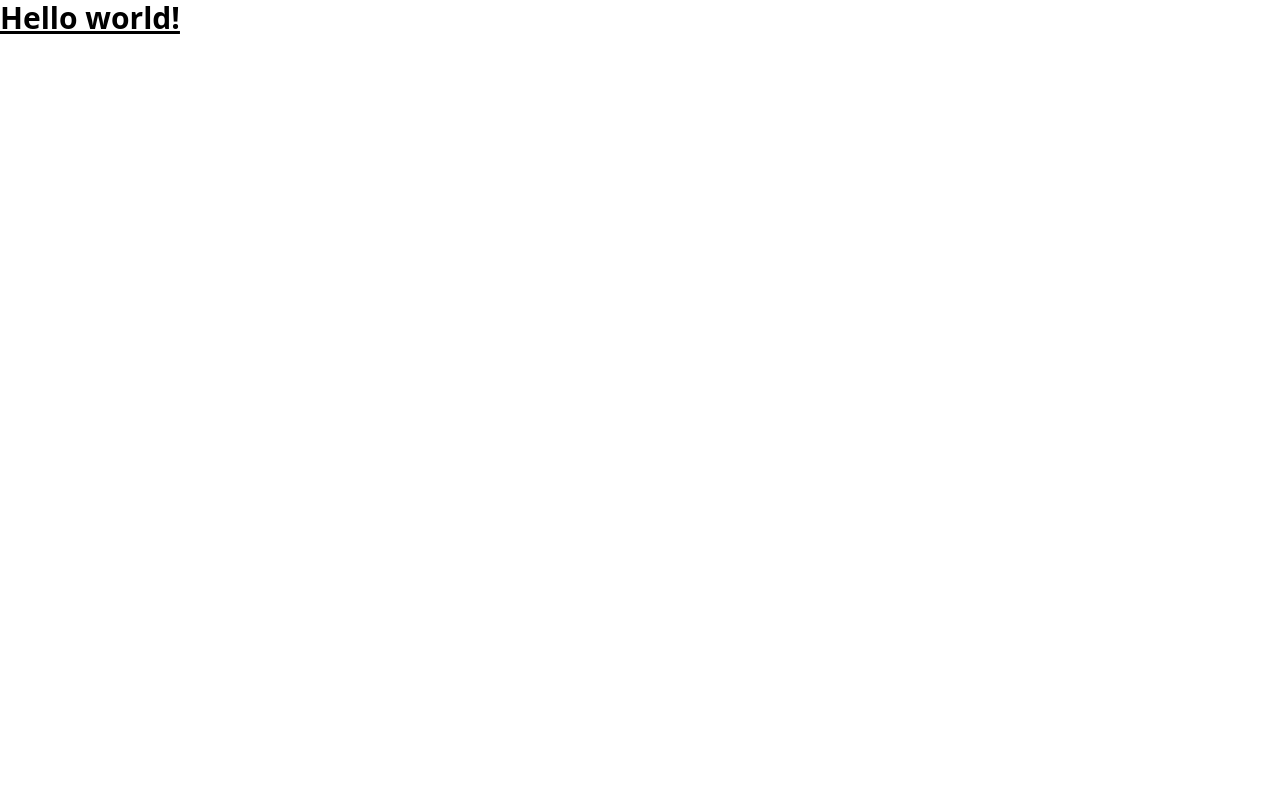
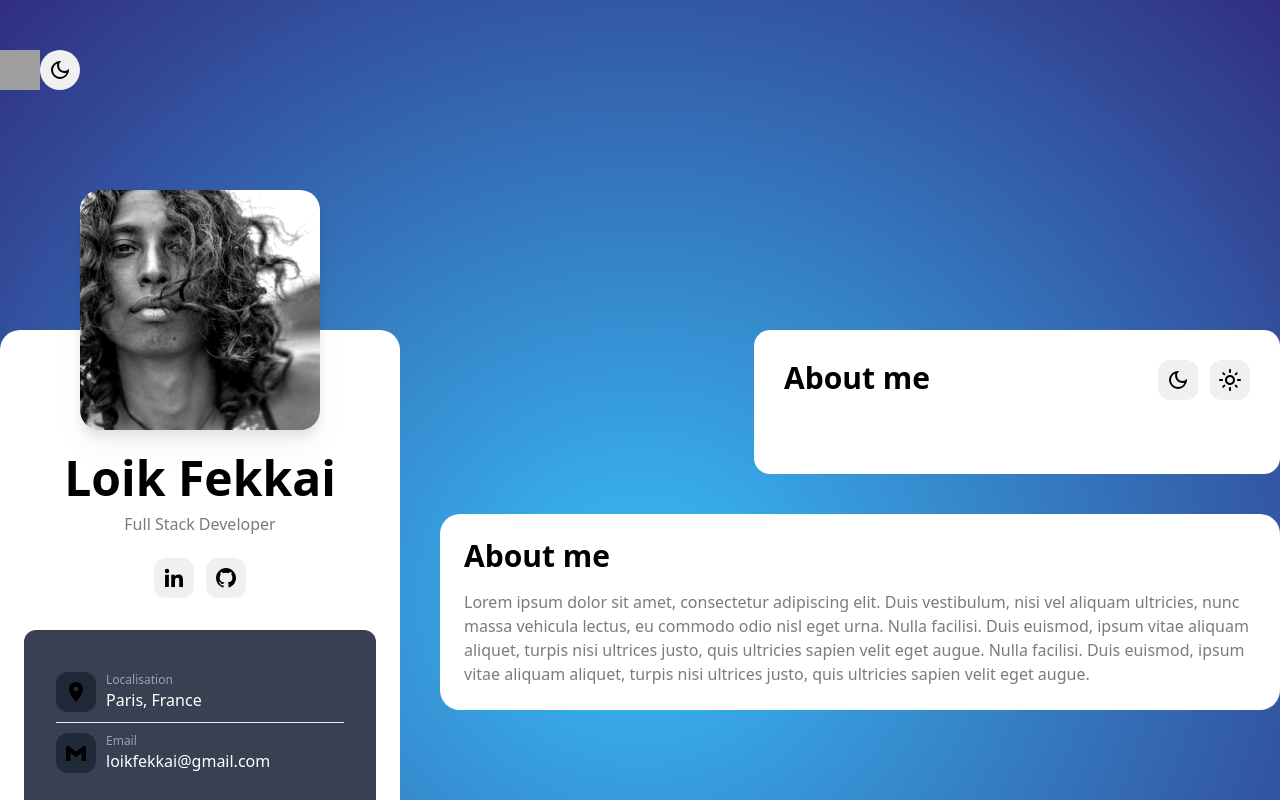
Before and after one commit to Lokicoule/portfolio, a React (Vite) app: page / in a window 1280 px wide. Shown: the top 800 px of the page. Built offline with nearby package versions, Linux system fonts and the light colour scheme; grey boxes are pictures that could not be loaded.

Commit message:
feat: snapshot front page

```diff
--- a/package.json
+++ b/package.json
@@ -11,7 +11,8 @@
   },
   "dependencies": {
     "react": "^18.2.0",
-    "react-dom": "^18.2.0"
+    "react-dom": "^18.2.0",
+    "react-icons": "^4.10.1"
   },
   "devDependencies": {
     "@types/react": "^18.2.15",
--- a/src/App.tsx
+++ b/src/App.tsx
@@ -1,5 +1,18 @@
 import "./App.css";
+import FrontPage from "./pages/frontPage/FrontPage";
+
+if (
+  localStorage.theme === "dark" ||
+  (!("theme" in localStorage) &&
+    window.matchMedia("(prefers-color-scheme: dark)").matches)
+) {
+  console.log("dark");
+  document.documentElement.classList.add("dark");
+} else {
+  console.log("light");
+  document.documentElement.classList.remove("dark");
+}
 
 export default function App() {
-  return <h1 className="text-3xl font-bold underline">Hello world!</h1>;
+  return <FrontPage />;
 }
--- /dev/null
+++ b/src/pages/frontPage/FrontPage.tsx
@@ -0,0 +1,143 @@
+import {
+  BiDownload,
+  BiLogoGithub,
+  BiLogoGmail,
+  BiLogoLinkedin,
+} from "react-icons/bi";
+import {
+  MdLocationOn,
+  MdOutlineDarkMode,
+  MdOutlineLightMode,
+} from "react-icons/md";
+
+const Hero = () => {
+  return (
+    <div className="col-span-12 lg:col-span-4 lg:h-screen lg:sticky top-44">
+      <div className="w-full mb-6 lg:mb-0 mx-auto relative bg-white text-center dark:bg-[#111111] px-6 rounded-[20px] mt-[180px] md:mt-[220px] lg:mt-0">
+        <img
+          src="/public/avatar.jpg"
+          className="w-[240px] absolute left-[50%] transform -translate-x-[50%] h-[240px] drop-shadow-xl mx-auto rounded-[20px] -mt-[140px] hover:drop-shadow-2xl transition duration-150 brightness-125 grayscale contrast-125 hover:brightness-100 hover:grayscale-0 hover:contrast-100"
+          alt="Avatar"
+        />
+        <div className="pt-[100px] pb-8">
+          <h1 className="mt-6 mb-1 text-5xl font-semibold dark:text-white">
+            Loik Fekkai
+          </h1>
+          <h3 className="mb-4 text-[#7B7B7B] inline-block dark:bg-[#1D1D1D] px-5 py-1.5 rounded-lg dark:text-[#A6A6A6]">
+            Full Stack Developer
+          </h3>
+          <div className="flex justify-center space-x-3">
+            <a
+              className="bg-[#F0F0F0] rounded-xl p-2 hover:bg-[radial-gradient(ellipse_at_top,_var(--tw-gradient-stops))] from-sky-400 to-blue-500 transform hover:text-white transition duration-150"
+              href="#"
+              target="_blank"
+              rel="noreferrer"
+            >
+              <BiLogoLinkedin className="w-6 h-6" />
+            </a>
+            <a
+              className="bg-[#F0F0F0] rounded-xl p-2 hover:bg-[radial-gradient(ellipse_at_top,_var(--tw-gradient-stops))] from-sky-400 to-blue-500 hover:text-white transition duration-150"
+              href="#"
+              target="_blank"
+              rel="noreferrer"
+            >
+              <BiLogoGithub className="w-6 h-6" />
+            </a>
+          </div>
+          <div className="bg-gray-700 rounded-xl p-8 mt-8">
+            <div className="flex py-2.5 border-b border-gray-1OO dark:border-gray-600">
+              <span className="flex-shrink-0 socialbtn bg-gray-800 rounded-xl p-2 hover:bg-[radial-gradient(ellipse_at_top,_var(--tw-gradient-stops))] from-sky-400 to-blue-500 transform hover:text-white transition duration-150">
+                <MdLocationOn className="w-6 h-6" />
+              </span>
+              <div className="text-left ml-2.5">
+                <p className="text-xs text-gray-400">Localisation</p>
+                <p className="text-white">Paris, France</p>
+              </div>
+            </div>
+            <div className="flex py-2.5">
+              <span className="flex-shrink-0 socialbtn bg-gray-800 rounded-xl p-2 hover:bg-[radial-gradient(ellipse_at_top,_var(--tw-gradient-stops))] from-sky-400 to-blue-500 transform hover:text-white transition duration-150">
+                <BiLogoGmail className="w-6 h-6" />
+              </span>
+              <div className="text-left ml-2.5">
+                <p className="text-xs text-gray-400">Email</p>
+                <p className="text-white">
+                  <a
+                    className="hover:text-blue transition duration-150"
+                    href="mailto:loikfekkai@gmail.com"
+                  >
+                    loikfekkai@gmail.com
+                  </a>
+                </p>
+              </div>
+            </div>
+          </div>
+          <button className="mt-10 p-3 inline-flex items-center mx-auto rounded-[30px] text-white bg-[radial-gradient(ellipse_at_top,_var(--tw-gradient-stops))] from-sky-400 to-blue-500 hover:bg-grey-4OO">
+            <BiDownload className="w-6 h-6" />
+            <p className="text-xl ml-2 text-white indent-2">Download CV</p>
+          </button>
+        </div>
+      </div>
+    </div>
+  );
+};
+
+const About = () => {
+  return (
+    <div className="col-span-12 lg:col-span-8">
+      <header className="lg:w-[526px] h-[144px] hidden lg:block p-[30px] ml-auto mb-10 rounded-[16px] bg-white dark:bg-[#111111]">
+        <div className="flex justify-between">
+          <h2 className="text-3xl font-semibold">About me</h2>
+          <div className="flex space-x-3">
+            <button className="bg-[#F0F0F0] rounded-xl p-2 hover:bg-[radial-gradient(ellipse_at_top,_var(--tw-gradient-stops))] from-sky-400 to-blue-500 transform hover:text-white transition duration-150">
+              <MdOutlineDarkMode className="w-6 h-6" />
+            </button>
+            <button className="bg-[#F0F0F0] rounded-xl p-2 hover:bg-[radial-gradient(ellipse_at_top,_var(--tw-gradient-stops))] from-sky-400 to-blue-500 transform hover:text-white transition duration-150">
+              <MdOutlineLightMode className="w-6 h-6" />
+            </button>
+          </div>
+        </div>
+      </header>
+      <div className="bg-white dark:bg-[#111111] rounded-[20px] p-6 mt-6 lg:mt-0">
+        <h2 className="text-3xl font-semibold mb-4">About me</h2>
+        <p className="text-[#7B7B7B] dark:text-[#A6A6A6]">
+          Lorem ipsum dolor sit amet, consectetur adipiscing elit. Duis
+          vestibulum, nisi vel aliquam ultricies, nunc massa vehicula lectus, eu
+          commodo odio nisl eget urna. Nulla facilisi. Duis euismod, ipsum vitae
+          aliquam aliquet, turpis nisi ultrices justo, quis ultricies sapien
+          velit eget augue. Nulla facilisi. Duis euismod, ipsum vitae aliquam
+          aliquet, turpis nisi ultrices justo, quis ultricies sapien velit eget
+          augue.
+        </p>
+      </div>
+    </div>
+  );
+};
+
+const Header = () => {
+  return (
+    <div className="w-full bg-[#F3F6F6] dark:bg-black lg:bg-transparent lg:dark:bg-transparent flex justify-between py-5 lg:px-0 lg:pt-[50px] px-4">
+      <div className="w-full flex justify-between">
+        <img src="/public/logo.png" className="w-10 h-10" alt="Logo" />
+        <div className="w-full flex items-center space-x-3">
+          <button className="bg-[#F0F0F0] rounded-full p-2 hover:bg-[radial-gradient(ellipse_at_top,_var(--tw-gradient-stops))] from-sky-400 to-blue-500 transform hover:text-white transition duration-150">
+            <MdOutlineDarkMode className="w-6 h-6" />
+          </button>
+        </div>
+      </div>
+    </div>
+  );
+};
+
+export default function FrontPage() {
+  return (
+    <section className="min-h-screen bg-[radial-gradient(ellipse_at_center,_var(--tw-gradient-stops))] from-sky-400 to-indigo-900 md:pb-16">
+      <div className="flex flex-col justify-center items-center">
+        <Header />
+        <div className="container grid grid-cols-12 md:gap-10 justify-between lg:mt-[220px]">
+          <Hero />
+          <About />
+        </div>
+      </div>
+    </section>
+  );
+}
```
Also changed, not shown: public/avatar.jpg (added), 1 other file (tests, documents, lock files or other folders).
